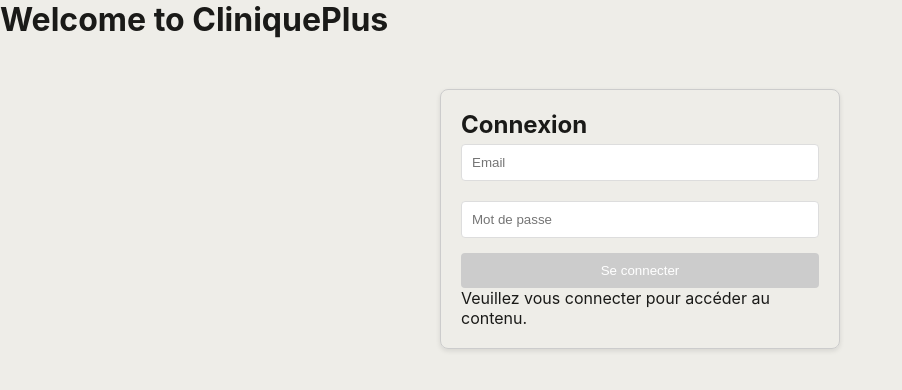
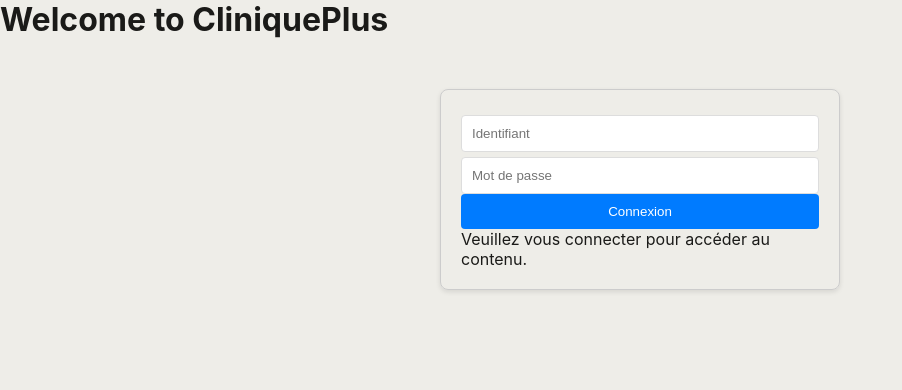
Before and after one commit to Svetlanna/Clinique_d_ArlesPhase3, an Angular app in the folder Front/: page /login in a window 1280 px wide. Shown: the top 390 px of the page, without its empty margins (0-902 px from the left). Built offline with nearby package versions, Linux system fonts and the light colour scheme.

Commit message:
Adaptation a table utilisateur

```diff
--- a/Front/src/app/authification/authification.html
+++ b/Front/src/app/authification/authification.html
@@ -1,20 +1,11 @@
   <h1>Welcome to {{ title() }}</h1>
 <div class="auth-container">
-    <form [formGroup]="loginForm" (ngSubmit)="onSubmit()">
-      <h2>Connexion</h2>
-
-      <div>
-      <input type="email" formControlName="mail" placeholder="Email">
-      </div>
-
-      <div>
-        <input type="password" formControlName="password" placeholder="Mot de passe">
-      </div>
-
-      <button type="submit" [disabled]="loginForm.invalid">Se connecter</button>
-  </form>
-
-
+  <form [formGroup]="loginForm" (ngSubmit)="onSubmit()">
+  <input formControlName="login" placeholder="Identifiant" />
+  <input formControlName="password" type="password" placeholder="Mot de passe" />
+  <button type="submit">Connexion</button>
+</form>
+<p *ngIf="message">{{ message }}</p>
   @if (user(); as userData) {
     <p>Bonjour {{ userData.nom }} ! Vous êtes bien connecté.</p>
   } @else {
--- a/Front/src/app/authification/authification.ts
+++ b/Front/src/app/authification/authification.ts
@@ -1,31 +1,31 @@
-import { Component,signal } from '@angular/core';
+import { Component, signal } from '@angular/core';
 import { Router } from '@angular/router';
 import { ReactiveFormsModule, FormBuilder, FormGroup, Validators } from '@angular/forms';
 import { CommonModule } from '@angular/common';
 import { AuthService } from '../services/auth';
 
-
 @Component({
   selector: 'app-authification',
   standalone: true,
-  imports: [ReactiveFormsModule,CommonModule],
+  imports: [ReactiveFormsModule, CommonModule],
   templateUrl: './authification.html',
   styleUrl: './authification.css',
 })
-
-
 export class Authification {
-    protected readonly title = signal('CliniquePlus');
-
+  protected readonly title = signal('CliniquePlus');
   message: string = '';
   loginForm: FormGroup;
-
   user = signal<any | null>(null);
 
-  constructor(private fb: FormBuilder, private authService: AuthService,private router: Router) {
+  constructor(
+    private fb: FormBuilder,
+    private authService: AuthService,
+    private router: Router,
+  ) {
     this.loginForm = this.fb.group({
-      mail: ['', [Validators.required, Validators.email]],
-      password: ['', [Validators.required, Validators.minLength(6)]]
+      // Renommé 'mail' en 'login' pour correspondre à la colonne SQL
+      login: ['', [Validators.required]],
+      password: ['', [Validators.required, Validators.minLength(3)]],
     });
   }
 
@@ -33,17 +33,16 @@
     if (this.loginForm.valid) {
       this.authService.login(this.loginForm.value).subscribe({
         next: (reponse: any) => {
-          this.user.set(reponse);
-          this.router.navigate(['/dashboard']);
+          // On accède à 'reponse.data' pour récupérer l'objet utilisateur
+          if (reponse && reponse.data) {
+            this.user.set(reponse.data);
+            this.router.navigate(['/dashboard']);
+          }
         },
         error: (erreur) => {
           this.message = 'Connexion refusée !';
-        }
+        },
       });
     }
   }
-
-
-
-
 }
--- a/Front/src/app/services/auth.ts
+++ b/Front/src/app/services/auth.ts
@@ -12,9 +12,12 @@
   constructor(private http: HttpClient) {}
 
   login(data: any) {
-    return this.http
-      .post('http://localhost:3000/auth/login', data)
-      .pipe(tap((user: any) => this.currentUser.set(user)));
+    return this.http.post('http://localhost:3000/auth/login', data).pipe(
+      tap((reponse: any) => {
+        // Si votre API renvoie { status: 'success', data: {...} }
+        this.currentUser.set(reponse.data);
+      }),
+    );
   }
 
   getAppareils() {
```
